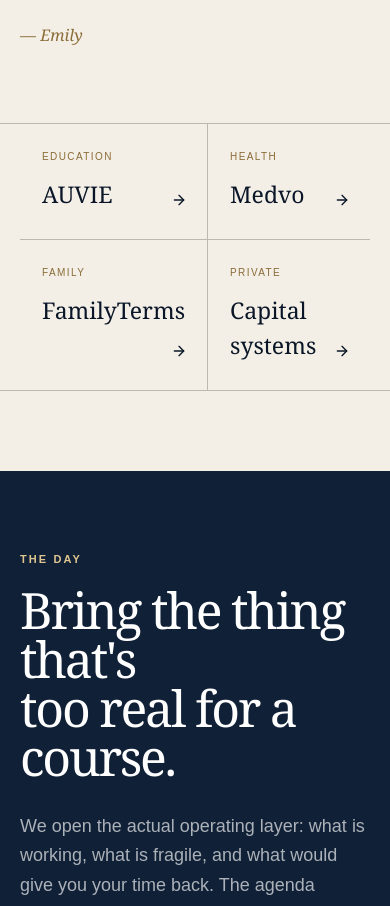
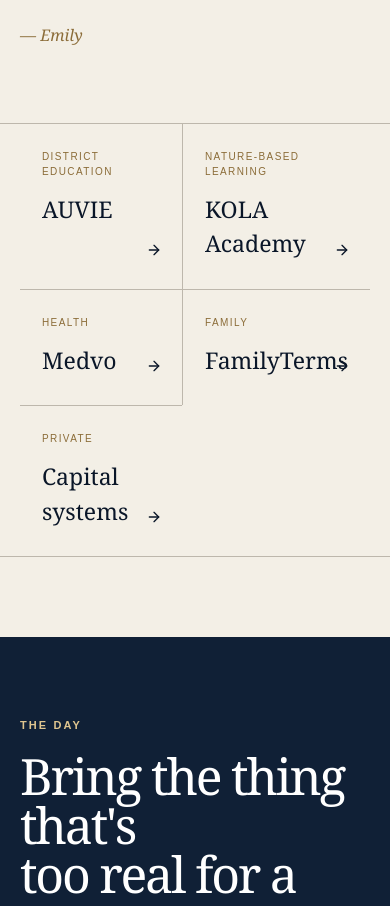
Before and after one commit to graceemily1912-ctrl/thegracenetworkai-project, a Next.js app: page / in a window 390 px wide. Shown: the part 1440-2346 px from the top of the page. Built offline with nearby package versions, Linux system fonts and the light colour scheme; no server answers.

Commit message:
Add KOLA Academy and clarify AUVIE proof

```diff
--- a/app/globals.css
+++ b/app/globals.css
@@ -269,7 +269,7 @@
 .editorial-grid h2, .price-copy h2, .fit-section h2 { font-family: Georgia, serif; font-size: clamp(42px, 5vw, 70px); line-height: 1.02; letter-spacing: -.04em; font-weight: 400; max-width: 820px; }
 .lead { max-width: 760px; margin-top: 30px; font-size: 20px; line-height: 1.65; color: #4c5156; }
 .signature { font-family: Georgia, serif; font-style: italic; margin-top: 20px; color: #8b6c38; }
-.business-row { margin-top: 76px; display: grid; grid-template-columns: repeat(4, 1fr); border-top: 1px solid #bdb7ac; border-bottom: 1px solid #bdb7ac; }
+.business-row { margin-top: 76px; display: grid; grid-template-columns: repeat(5, 1fr); border-top: 1px solid #bdb7ac; border-bottom: 1px solid #bdb7ac; }
 .business-row a { position: relative; padding: 25px 22px 28px; border-left: 1px solid #bdb7ac; transition: background .2s; }
 .business-row a:first-child { border-left: 0; }
 .business-row a:hover { background: #e9e2d5; }
@@ -348,8 +348,8 @@
   .editorial-grid { display: block; }
   .editorial-grid h2 { margin-top: 20px; }
   .business-row { grid-template-columns: 1fr 1fr; }
-  .business-row a:nth-child(3) { border-left: 0; border-top: 1px solid #bdb7ac; }
-  .business-row a:nth-child(4) { border-top: 1px solid #bdb7ac; }
+  .business-row a:nth-child(n+3) { border-top: 1px solid #bdb7ac; }
+  .business-row a:nth-child(odd) { border-left: 0; }
   .day-heading > p { margin-top: 30px; }
   .day-cards { grid-template-columns: 1fr; }
   .day-cards article { min-height: auto; padding: 28px 0; border-left: 0; border-bottom: 1px solid rgba(255,255,255,.2); }
--- a/app/page.tsx
+++ b/app/page.tsx
@@ -7,7 +7,8 @@
 const CONSULT_URL = "https://calendar.gohighlevel.com/thegracenetworkai-private";
 
 const businesses = [
-  { name: "AUVIE", note: "Education", href: "https://www.auvie.app" },
+  { name: "AUVIE", note: "District education", href: "https://www.auvie.app" },
+  { name: "KOLA Academy", note: "Nature-based learning", href: "https://www.learnwithkola.ca/" },
   { name: "Medvo", note: "Health", href: "https://www.medvo.io" },
   { name: "FamilyTerms", note: "Family", href: "https://www.familyterms.com" },
   { name: "Capital systems", note: "Private", href: "#day" },
```
